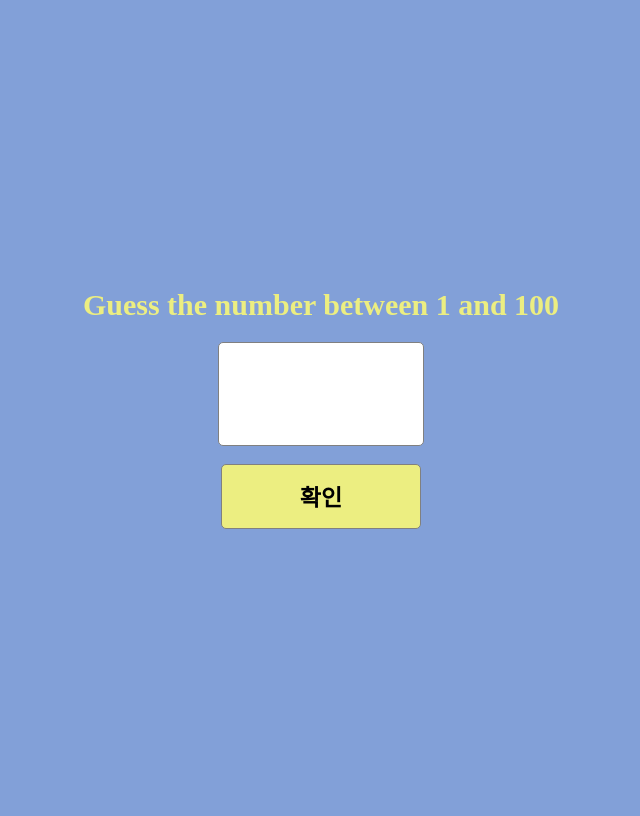
After one commit to aidencjswo/webflask, a Flask app: page /three in a window 1280 px wide. The commit adds this page. Shown: the whole page, without its empty margins (319-959 px from the left). Run offline with Flask 3, Linux system fonts and the light colour scheme.

Commit message:
업다운추가

```diff
--- a/main/app.py
+++ b/main/app.py
@@ -47,13 +47,15 @@ def index():
 
 @app.route('/one')
 def one():
-    random_number = random.randint(1, 100)
     return render_template('one.html',quizs = connect_db_get_quiz())
 
 @app.route('/two')
 def two():
-    random_number = random.randint(1, 100)
     return render_template('two.html',cnt = get_achivement())
+
+@app.route('/three')
+def three():
+    return render_template('three.html')
 
 if __name__ == '__main__':
     print('server start complete')
--- /dev/null
+++ b/main/templates/three.html
@@ -0,0 +1,89 @@
+<!DOCTYPE html>
+<html lang="en">
+<head>
+    <meta charset="UTF-8">
+    <meta name="viewport" content="width=device-width, initial-scale=1.0">
+    <title>업다운 게임</title>
+    <style>
+        body {
+            background-color: #82A0D8;
+            display : flex;
+            flex-direction: column;
+            justify-content: center;
+            align-items: center;
+            height: 100vh;
+        }
+        #message {
+            font-size: 30px;
+            margin-bottom: 10px;
+            font-weight: 900;
+            color: #ECEE81;
+        }
+        #guess {
+            width: 200px;
+            height: 100px;
+            font-size: 100px;
+            border-radius: 5px;
+            font-weight: 900;
+            border: 0.5px solid gray;
+        }
+        #cnt {
+            font-size: 20px;
+            margin-bottom: 10px;
+            font-weight: 700;
+            color:#D2E0FB;
+        }
+        #button {
+            width : 200px;
+            height : 65px;
+            background-color: #ECEE81;
+            border: 0.5px solid gray;
+            border-radius: 5px;
+            font-size: 23px;
+            font-weight: 900;
+            text-align: center;
+        }
+    </style>
+</head>
+<body>
+    <span id="message">Guess the number between 1 and 100</span>
+    <span id="cnt"></span>
+    <input type="number" id="guess" min="1" max="100">
+    <br>
+    <button onclick="checkGuess()" id = "button">확인</button>
+
+    <script>
+        // 랜덤한 숫자 생성 (1에서 100 사이)
+        const targetNumber = Math.floor(Math.random() * 100) + 1;
+        const cnt = document.getElementById('cnt')
+        let attempts = 0;
+
+        function checkGuess() {
+            const guess = parseInt(document.getElementById("guess").value);
+            const message = document.getElementById("message");
+            const button = document.getElementById('button')
+
+            if (isNaN(guess) || guess < 1 || guess > 100) {
+                message.textContent = "1에서 100사이의 숫자를 입력하세요";
+                return;
+            }
+
+            attempts++;
+
+            if (guess === targetNumber) {
+                message.textContent = `축하합니다! ${attempts}번 만에 맞추셨습니다.`;
+                document.getElementById("guess").disabled = true;
+                button.removeAttribute("onclick");
+            } else if (guess < targetNumber) {
+                message.textContent = "업!";
+            } else {
+                message.textContent = "다운!";
+            }
+
+            cnt.innerText = attempts+"번째";
+        }
+
+
+    </script>
+</body>
+</html>
```
Also changed, not shown: main/templates/index.html (+14 -2 lines).
